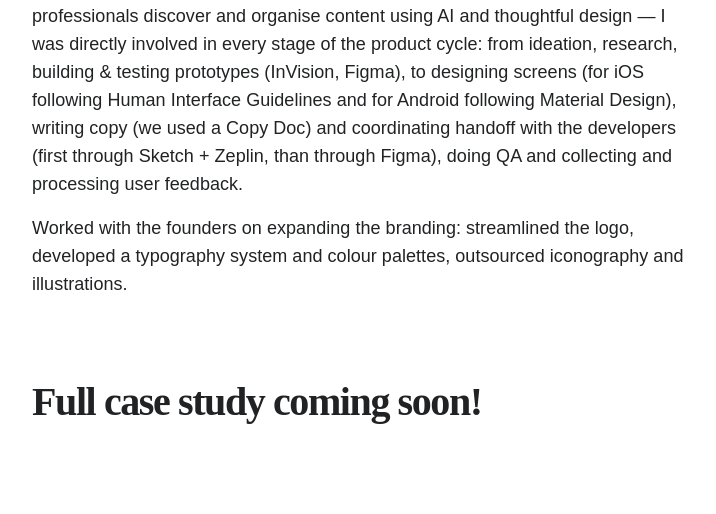
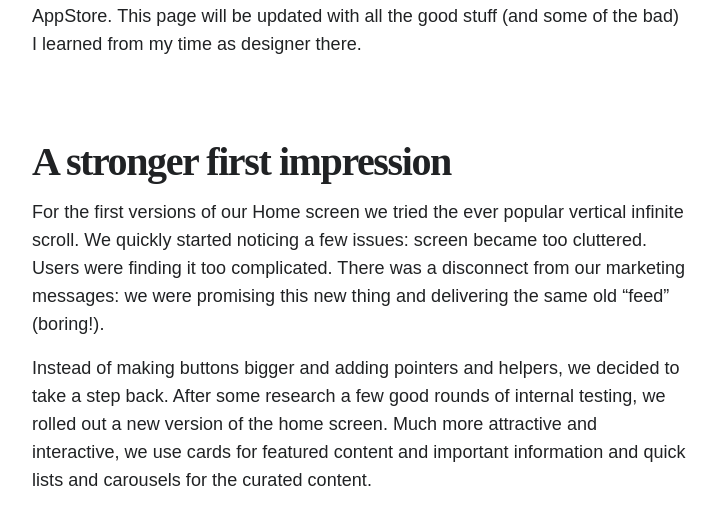
Before and after one commit to seufelipe/seufelipe.github.io, a Jekyll site: the page built from _projects/2020-09-14-medit.md, in a window 1280 px wide and 1400 px high, scrolled down 1265 px. Shown: the part 282-796 px from the top of the window, without its empty margins (38-754 px from the left). Built offline with Jekyll 4.4.1, drawn with Linux system fonts in a browser that asks for light colours; nearby versions of some CDN libraries; some of the changed text lies outside the part shown; grey boxes are pictures that could not be loaded.

Commit message:
updated medit project

```diff
--- a/_includes/section__about.html
+++ b/_includes/section__about.html
@@ -11,7 +11,7 @@
     </div>
 
     <div class="about__content">
-      <h2 class="title">Hey, I’m Felipe!</h2>
+      <h2 class="title">Hey, it's Felipe!</h2>
       <p class="subtitle subtitle--light">I’m a designer / developer with over 15 years of experience.
       </p>
 
--- a/_projects/2020-09-14-medit.md
+++ b/_projects/2020-09-14-medit.md
@@ -1,6 +1,6 @@
 ---
 title: Medit
-subtitle: Multi-platform content app for healthcare professionals.
+subtitle: A multi-platform content app for healthcare professionals.
 date: 2019-07-24 00:00:00
 description: As Design Team of One at Medit I was involved in all steps of the product cycle from shaping-up new features and building prototypes to developer hand-off.
 featured_image: medit01.png
@@ -11,8 +11,28 @@ gallery_images:
   - medit03.png
 ---
 
-As lead designer at Medit — a multi-platform app helping healthcare professionals discover and organise content using AI and thoughtful design — I was directly involved in every stage of the product cycle: from ideation, research, building & testing prototypes (InVision, Figma), to designing screens (for iOS following Human Interface Guidelines and for Android following Material Design), writing copy (we used a Copy Doc) and coordinating handoff with the developers (first through Sketch + Zeplin, than through Figma), doing QA and collecting and processing user feedback.
+I joined the Medit team as the first version of the app was being released in the AppStore. This page will be updated with all the good stuff (and some of the bad) I learned from my time as designer there.
 
-Worked with the founders on expanding the branding: streamlined the logo, developed a typography system and colour palettes, outsourced iconography and illustrations.
+### A stronger first impression
 
-### Full case study coming soon!
+For the first versions of our Home screen we tried the ever popular vertical infinite scroll. We quickly started noticing a few issues: screen became too cluttered. Users were finding it too complicated. There was a disconnect from our marketing messages: we were promising this new thing and delivering the same old "feed" (boring!).
+
+Instead of making buttons bigger and adding pointers and helpers, we decided to take a step back. After some research a few good rounds of internal testing, we rolled out a new version of the home screen. Much more attractive and interactive, we use cards for featured content and important information and quick lists and carousels for the curated content.
+
+{% include post-components/gallery.html
+	columns = 1
+	full_width = true
+	images = "/images/projects/medit08.png,/images/projects/medit05.png"
+%}
+
+This ended up increasing the time spent in app (people were exploring more) and opened up possibilities for extra revenue through promoted content.
+
+### A more dynamic brand
+
+Streamlined the logo to make it stronger across different channels. Developed an alternate lockout and black and white versions to make it easier for the marketing team. A more flexible colour palette with tints & shades for marketing and accessible variants to be used in the app.
+
+{% include post-components/gallery.html
+	columns = 1
+	full_width = true
+	images = "/images/projects/medit04.png,/images/projects/medit06.png,/images/projects/medit07.png"
+%}
```
Also changed, not shown: images/projects/medit04.png (added), images/projects/medit06.png (added), images/projects/medit07.png (added), images/projects/medit08.png (added), 1 other file.
